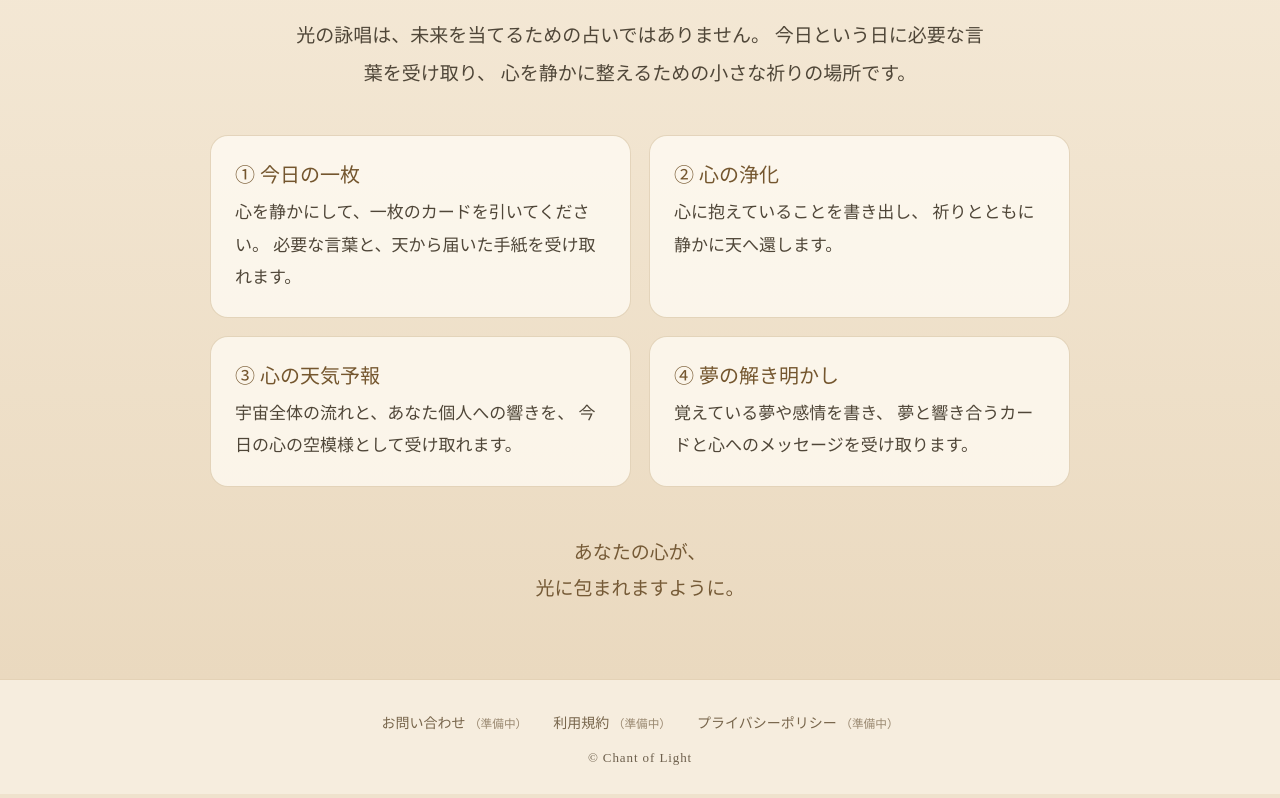
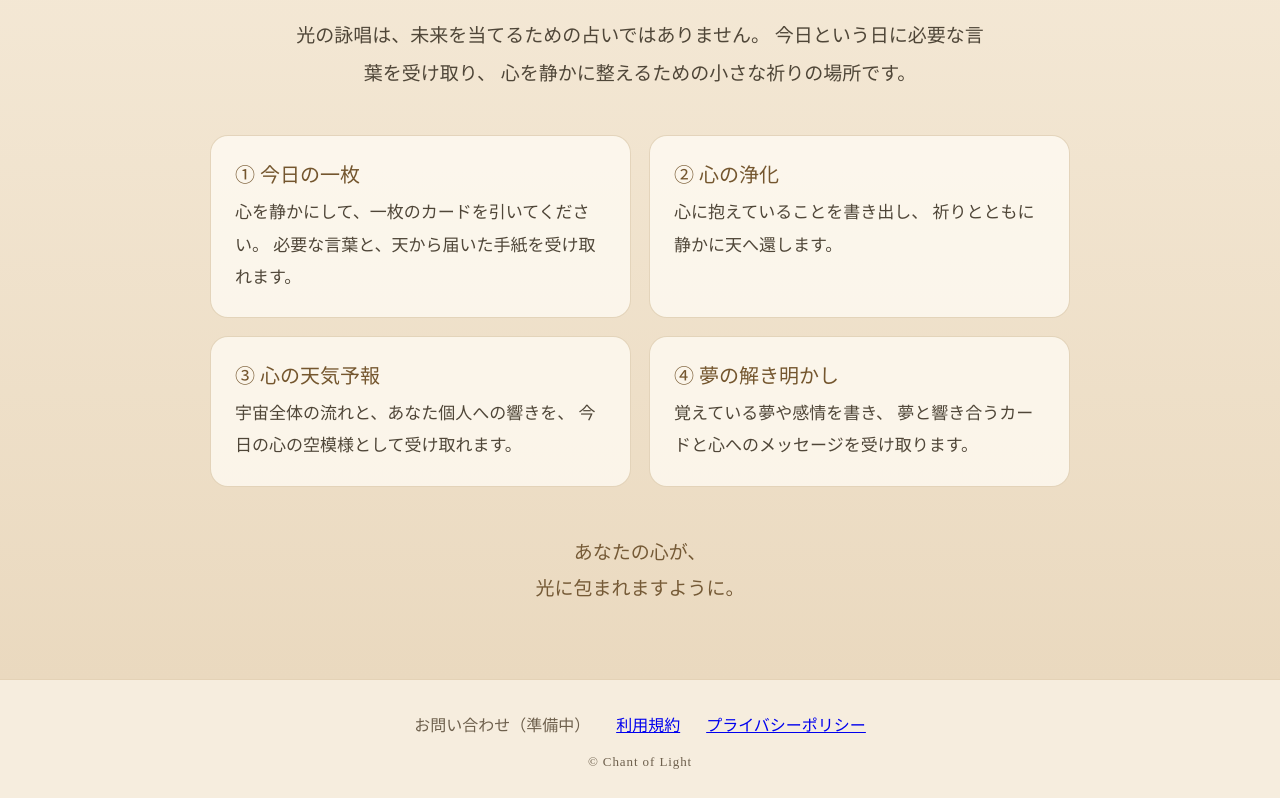
Before and after one commit to ichi330ko-alt/Chant-of-Light, a plain HTML site: page index.html in a window 1280 px wide. Shown: the part 944-1742 px from the top of the page. Drawn offline with Linux system fonts and the light colour scheme.

Commit message:
Update index.html

```diff
--- a/index.html
+++ b/index.html
@@ -738,20 +738,11 @@ body{
 
   <div class="footer-links">
 
-    <span class="footer-item">
-      お問い合わせ
-      <small>（準備中）</small>
-    </span>
+ <span>お問い合わせ（準備中）</span>
 
-    <span class="footer-item">
-      利用規約
-      <small>（準備中）</small>
-    </span>
+<a href="terms.html">利用規約</a>
 
-    <span class="footer-item">
-      プライバシーポリシー
-      <small>（準備中）</small>
-    </span>
+<a href="privacy.html">プライバシーポリシー</a>
 
   </div>
 
```
